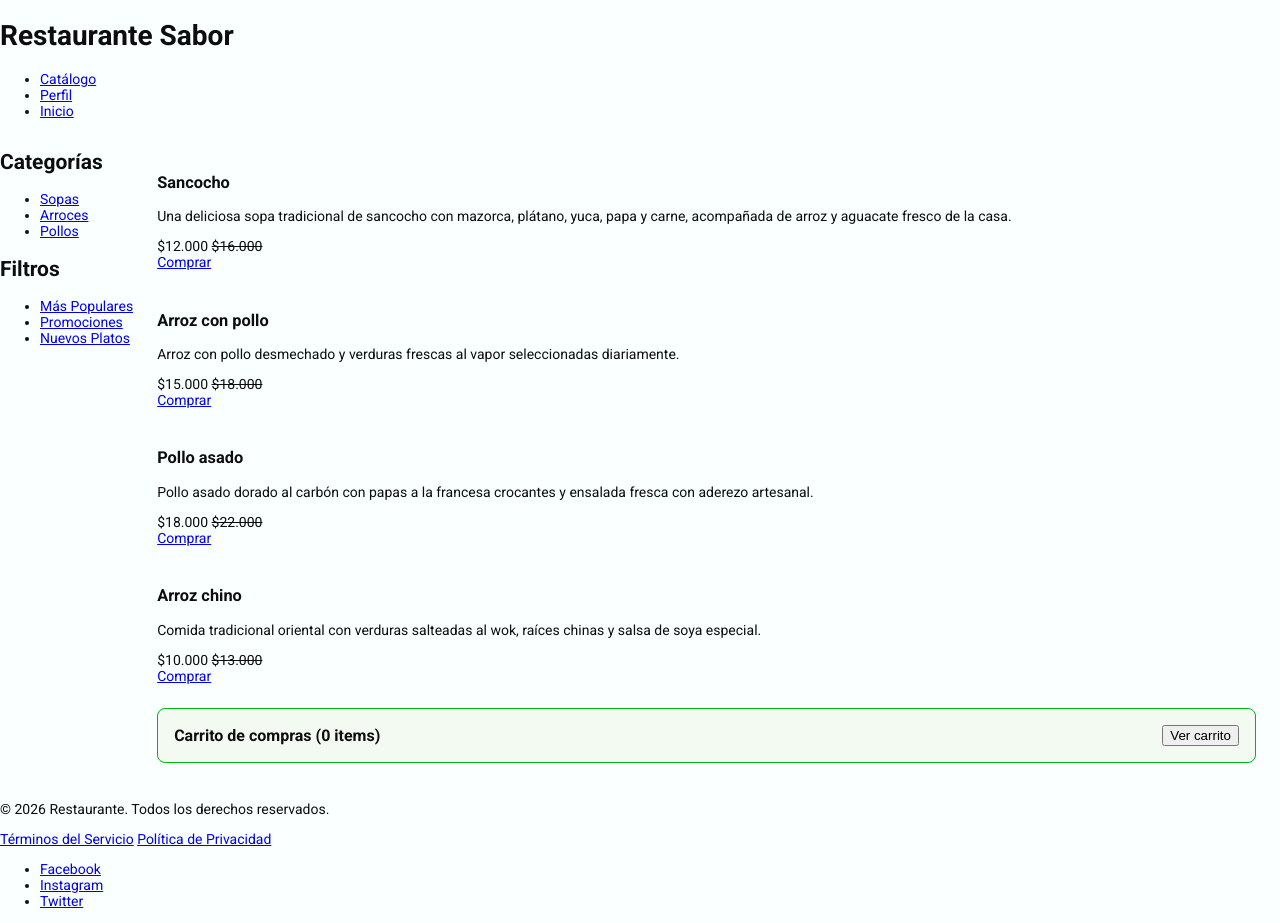
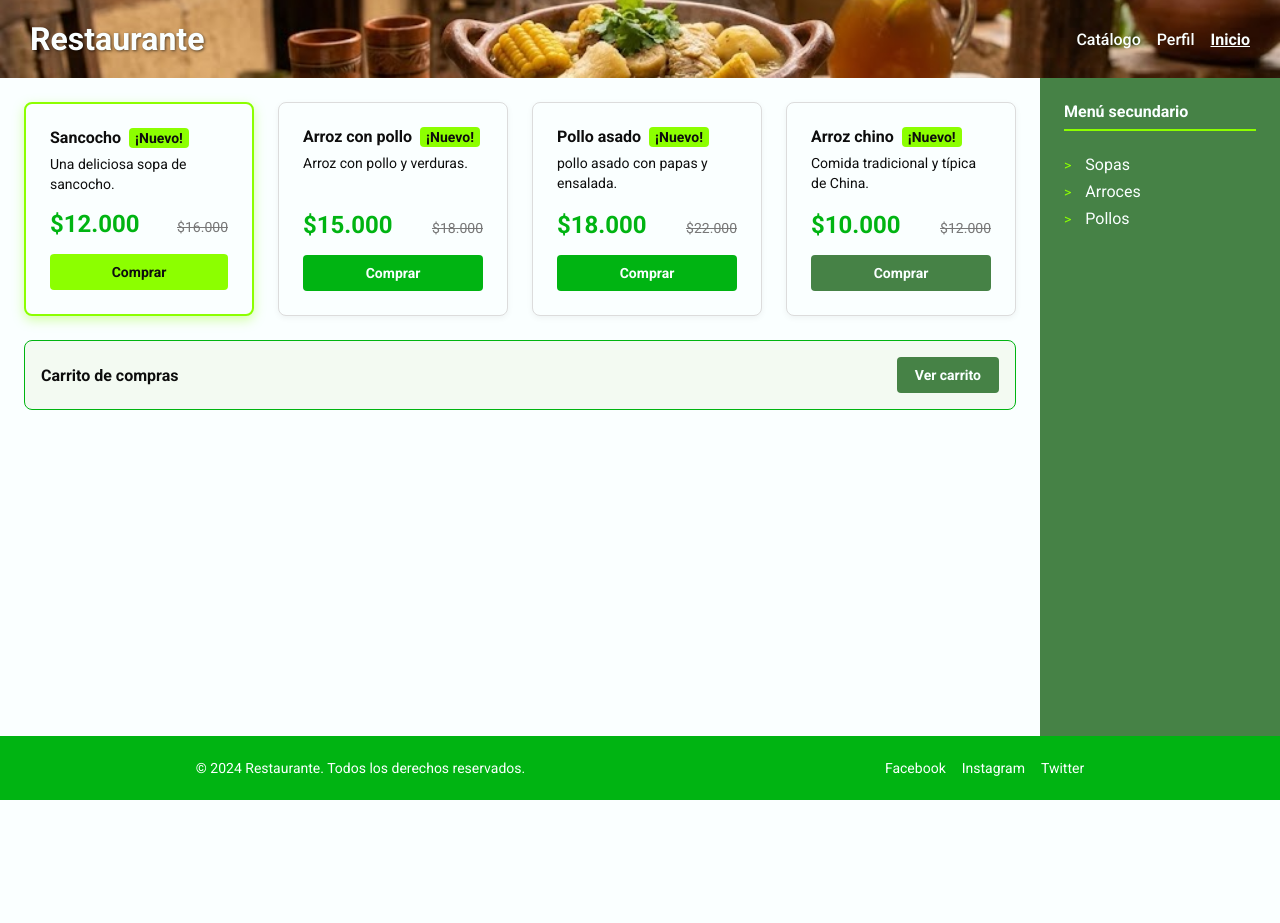
Before and after one commit to Marcosuarez02/CSS, a plain HTML site: page index.html in a window 1280 px wide. After the commit the page ends 800 px from the top, so only its background shows below. Drawn offline with Linux system fonts and the light colour scheme.

Commit message:
fix(layout): restaurar estructura base html fiel a cssBEM y asegurar carga de estilos e imagenes

```diff
--- a/css/aside.css
+++ b/css/aside.css
@@ -5,15 +5,9 @@
     gap: var(--espaciado-grande);
     background-color: var(--color-terciario);
     padding: var(--espaciado-grande);
-    width: 250px;
+    width: 240px;
     flex-shrink: 0;
     color: var(--color-fondo);
-}
-
-.menu-lateral__block {
-    display: flex;
-    flex-direction: column;
-    gap: var(--espaciado-pequeno);
 }
 
 .menu-lateral__title {
--- a/css/footer.css
+++ b/css/footer.css
@@ -15,27 +15,16 @@
     font-size: var(--fuente-pequena);
 }
 
-.footer__legal {
-    display: flex;
-    gap: var(--espaciado-medio);
-}
-
-.footer__legal-link {
-    color: var(--color-fondo);
-    text-decoration: none;
-    font-size: var(--fuente-pequena);
-}
-
-.footer__legal-link:hover {
-    text-decoration: underline;
-}
-
 .footer__list {
     display: flex;
     gap: var(--espaciado-medio);
     list-style: none;
     margin: 0;
     padding: 0;
+}
+
+.footer__item {
+    margin: 0;
 }
 
 .footer__link {
--- a/css/header.css
+++ b/css/header.css
@@ -7,22 +7,18 @@
     background-image: url("../img/header.jpg");
     background-size: cover;
     background-position: center;
-    padding: var(--espaciado-medio) var(--espaciado-grande);
+    padding: 20px 30px;
 }
 
-.header__logo {
-    display: flex;
-    align-items: center;
+.header__title {
+    color: var(--color-fondo);
+    font-size: var(--fuente-titulo);
+    margin: 0;
+    text-shadow: 1px 1px 3px rgba(0, 0, 0, 0.6);
 }
 
-.header__brand {
-    color: var(--color-texto);
-    font-size: var(--fuente-titulo);
-    margin: 0;
-    font-weight: 700;
-}
-
-.nav__list {
+.nav__list,
+.header__list {
     display: flex;
     gap: var(--espaciado-medio);
     list-style: none;
@@ -31,10 +27,11 @@
     align-items: center;
 }
 
-.nav__item {
+.header__item {
     margin: 0;
 }
 
+.header__link,
 .nav__link {
     color: var(--color-fondo);
     font-size: var(--fuente-mediana);
@@ -43,10 +40,12 @@
     transition: color 0.3s ease;
 }
 
+.header__link:hover,
 .nav__link:hover {
     color: var(--color-principal);
 }
 
+.header__link--active,
 .nav__link--active {
     font-weight: bold;
     text-decoration: underline;
--- a/css/tarjeta.css
+++ b/css/tarjeta.css
@@ -3,8 +3,8 @@
     display: flex;
     flex-direction: column;
     height: 100%;
-    flex: 1 1 240px;
-    max-width: 320px;
+    flex: 1 1 220px;
+    max-width: 280px;
     padding: var(--espaciado-grande);
     background-color: var(--color-fondo);
     border: 1px solid #dcdcdc;
@@ -21,7 +21,7 @@
 .card--destacada {
     border-color: var(--color-principal);
     border-width: 2px;
-    box-shadow: 0 4px 12px rgba(140, 255, 0, 0.3);
+    box-shadow: 0 4px 12px rgba(140, 255, 0, 0.35);
 }
 
 .card__title {
@@ -40,7 +40,7 @@
     border-radius: 4px;
 }
 
-/* El resorte invisible que empuja el botón de compra siempre hacia el borde inferior */
+/* El resorte invisible que empuja el botón de compra siempre hacia el fondo */
 .card__description {
     color: var(--color-texto);
     font-size: var(--fuente-pequena);
--- /dev/null
+++ b/css/variables.css
@@ -0,0 +1,16 @@
+:root {
+    --color-principal: rgb(140, 255, 0);
+    --color-secundario: rgb(0, 180, 18);
+    --color-terciario: rgb(70, 130, 70);
+    --color-fondo: rgb(250, 255, 255);
+    --color-texto: rgb(13, 13, 13);
+    --color-mutado: rgb(120, 120, 120);
+    --fuente-pequena: 14px;
+    --fuente-mediana: 16px;
+    --fuente-grande: 24px;
+    --fuente-titulo: 32px;
+    --fuente-principal: 'Roboto', sans-serif;
+    --espaciado-pequeno: 8px;
+    --espaciado-medio: 16px;
+    --espaciado-grande: 24px;
+}
--- a/index.html
+++ b/index.html
@@ -14,45 +14,22 @@
 <body>
     <div class="app-layout">
         <header class="header">
-            <div class="header__logo">
-                <h1 class="header__brand">Restaurante Sabor</h1>
-            </div>
+            <h1 class="header__title">Restaurante</h1>
             <nav class="header__nav" aria-label="Navegación principal">
-                <ul class="nav__list">
-                    <li class="nav__item"><a href="catalogo.html" class="nav__link">Catálogo</a></li>
-                    <li class="nav__item"><a href="perfil.html" class="nav__link">Perfil</a></li>
-                    <li class="nav__item"><a href="index.html" class="nav__link nav__link--active" aria-current="page">Inicio</a></li>
+                <ul class="header__list nav__list">
+                    <li class="header__item"><a href="catalogo.html" class="header__link">Catálogo</a></li>
+                    <li class="header__item"><a href="perfil.html" class="header__link">Perfil</a></li>
+                    <li class="header__item"><a href="index.html" class="header__link header__link--active" aria-current="page">Inicio</a></li>
                 </ul>
             </nav>
         </header>
 
         <div class="main-wrapper">
-            <aside class="menu-lateral">
-                <div class="menu-lateral__block">
-                    <h2 class="menu-lateral__title">Categorías</h2>
-                    <nav class="menu-lateral__nav" aria-label="Categorías de productos">
-                        <ul class="menu-lateral__list">
-                            <li class="menu-lateral__item"><a href="catalogo.html#sopas" class="menu-lateral__link">Sopas</a></li>
-                            <li class="menu-lateral__item"><a href="catalogo.html#arroces" class="menu-lateral__link">Arroces</a></li>
-                            <li class="menu-lateral__item"><a href="catalogo.html#pollos" class="menu-lateral__link">Pollos</a></li>
-                        </ul>
-                    </nav>
-                </div>
-                <div class="menu-lateral__block">
-                    <h2 class="menu-lateral__title">Filtros</h2>
-                    <ul class="menu-lateral__list">
-                        <li class="menu-lateral__item"><a href="#" class="menu-lateral__link">Más Populares</a></li>
-                        <li class="menu-lateral__item"><a href="#" class="menu-lateral__link">Promociones</a></li>
-                        <li class="menu-lateral__item"><a href="#" class="menu-lateral__link">Nuevos Platos</a></li>
-                    </ul>
-                </div>
-            </aside>
-
             <main class="main">
                 <section class="products" aria-label="Lista de productos">
                     <article class="card card--destacada">
                         <h3 class="card__title">Sancocho</h3>
-                        <p class="card__description">Una deliciosa sopa tradicional de sancocho con mazorca, plátano, yuca, papa y carne, acompañada de arroz y aguacate fresco de la casa.</p>
+                        <p class="card__description">Una deliciosa sopa de sancocho.</p>
                         <div class="card__price-wrapper">
                             <span class="card__price">$12.000</span>
                             <span class="card__price--old"><del>$16.000</del></span>
@@ -62,7 +39,7 @@
 
                     <article class="card">
                         <h3 class="card__title">Arroz con pollo</h3>
-                        <p class="card__description">Arroz con pollo desmechado y verduras frescas al vapor seleccionadas diariamente.</p>
+                        <p class="card__description">Arroz con pollo y verduras.</p>
                         <div class="card__price-wrapper">
                             <span class="card__price">$15.000</span>
                             <span class="card__price--old"><del>$18.000</del></span>
@@ -72,7 +49,7 @@
 
                     <article class="card">
                         <h3 class="card__title">Pollo asado</h3>
-                        <p class="card__description">Pollo asado dorado al carbón con papas a la francesa crocantes y ensalada fresca con aderezo artesanal.</p>
+                        <p class="card__description">pollo asado con papas y ensalada.</p>
                         <div class="card__price-wrapper">
                             <span class="card__price">$18.000</span>
                             <span class="card__price--old"><del>$22.000</del></span>
@@ -82,28 +59,35 @@
 
                     <article class="card">
                         <h3 class="card__title">Arroz chino</h3>
-                        <p class="card__description">Comida tradicional oriental con verduras salteadas al wok, raíces chinas y salsa de soya especial.</p>
+                        <p class="card__description">Comida tradicional y típica de China.</p>
                         <div class="card__price-wrapper">
                             <span class="card__price">$10.000</span>
-                            <span class="card__price--old"><del>$13.000</del></span>
+                            <span class="card__price--old"><del>$12.000</del></span>
                         </div>
                         <a href="#" class="card__button btn btn--comprar btn--secundario">Comprar</a>
                     </article>
                 </section>
 
                 <section class="cart" aria-label="Carrito de compras">
-                    <h2 class="cart__title">Carrito de compras (0 items)</h2>
+                    <h2 class="cart__title">Carrito de compras</h2>
                     <button type="button" class="btn btn--secundario">Ver carrito</button>
                 </section>
             </main>
+
+            <aside class="menu-lateral">
+                <h2 class="menu-lateral__title">Menú secundario</h2>
+                <nav class="menu-lateral__nav" aria-label="Categorías de productos">
+                    <ul class="menu-lateral__list">
+                        <li class="menu-lateral__item"><a href="catalogo.html#sopas" class="menu-lateral__link">Sopas</a></li>
+                        <li class="menu-lateral__item"><a href="catalogo.html#arroces" class="menu-lateral__link">Arroces</a></li>
+                        <li class="menu-lateral__item"><a href="catalogo.html#pollos" class="menu-lateral__link">Pollos</a></li>
+                    </ul>
+                </nav>
+            </aside>
         </div>
 
         <footer class="footer">
-            <p class="footer__copy">&copy; 2026 Restaurante. Todos los derechos reservados.</p>
-            <div class="footer__legal">
-                <a href="#" class="footer__legal-link">Términos del Servicio</a>
-                <a href="#" class="footer__legal-link">Política de Privacidad</a>
-            </div>
+            <p class="footer__copy">&copy; 2024 Restaurante. Todos los derechos reservados.</p>
             <nav class="footer__nav" aria-label="Redes sociales">
                 <ul class="footer__list">
                     <li class="footer__item"><a href="https://www.facebook.com/" class="footer__link">Facebook</a></li>
--- a/style.css
+++ b/style.css
@@ -1,20 +1,4 @@
-:root {
-    --color-principal: rgb(140, 255, 0);
-    --color-secundario: rgb(0, 180, 18);
-    --color-terciario: rgb(70, 130, 70);
-    --color-fondo: rgb(250, 255, 255);
-    --color-texto: rgb(13, 13, 13);
-    --color-mutado: rgb(120, 120, 120);
-    --fuente-pequena: 14px;
-    --fuente-mediana: 16px;
-    --fuente-grande: 22px;
-    --fuente-titulo: 28px;
-    --fuente-principal: 'Roboto', sans-serif;
-    --espaciado-pequeno: 8px;
-    --espaciado-medio: 16px;
-    --espaciado-grande: 24px;
-}
-
+@import url('css/variables.css');
 @import url('css/header.css');
 @import url('css/aside.css');
 @import url('css/tarjeta.css');
@@ -34,6 +18,10 @@ body {
 }
 
 /* Macro-arquitectura: Layout Global */
+.header {
+    background-image: url("img/header.jpg");
+}
+
 .app-layout {
     display: flex;
     flex-direction: column;
```
